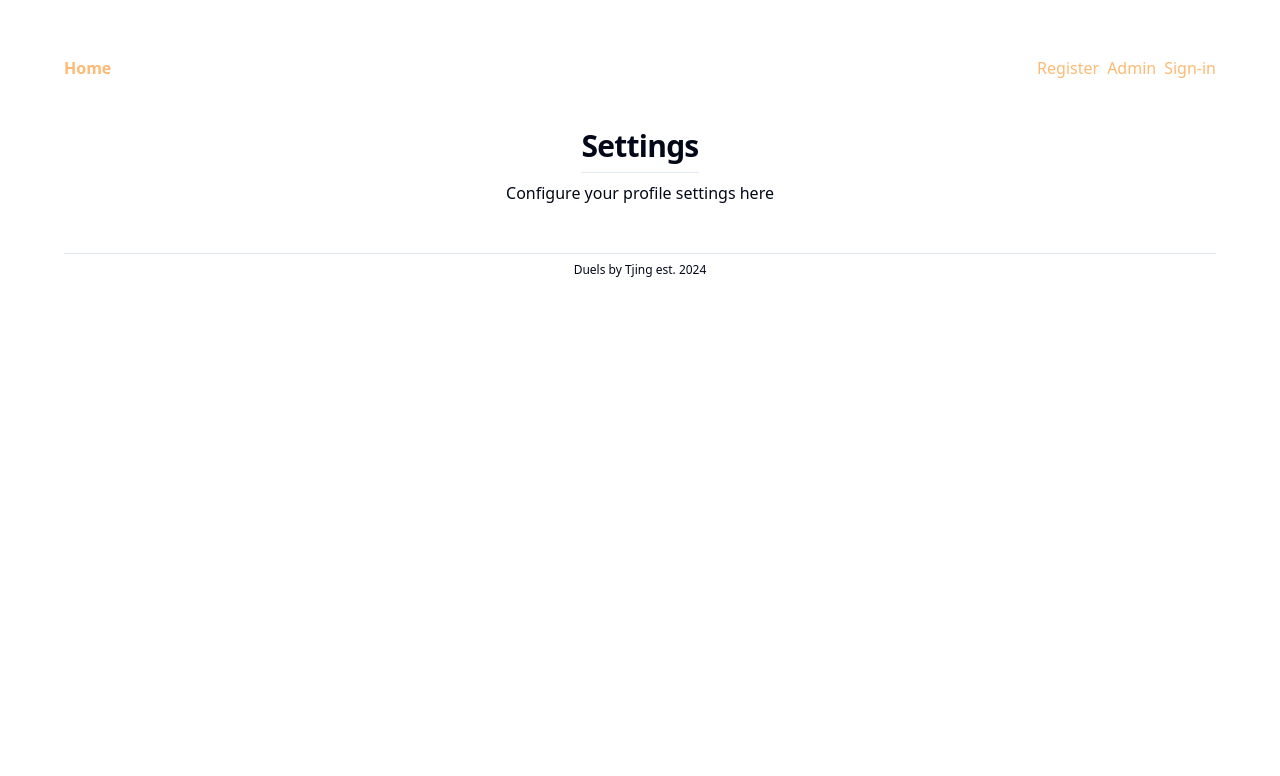
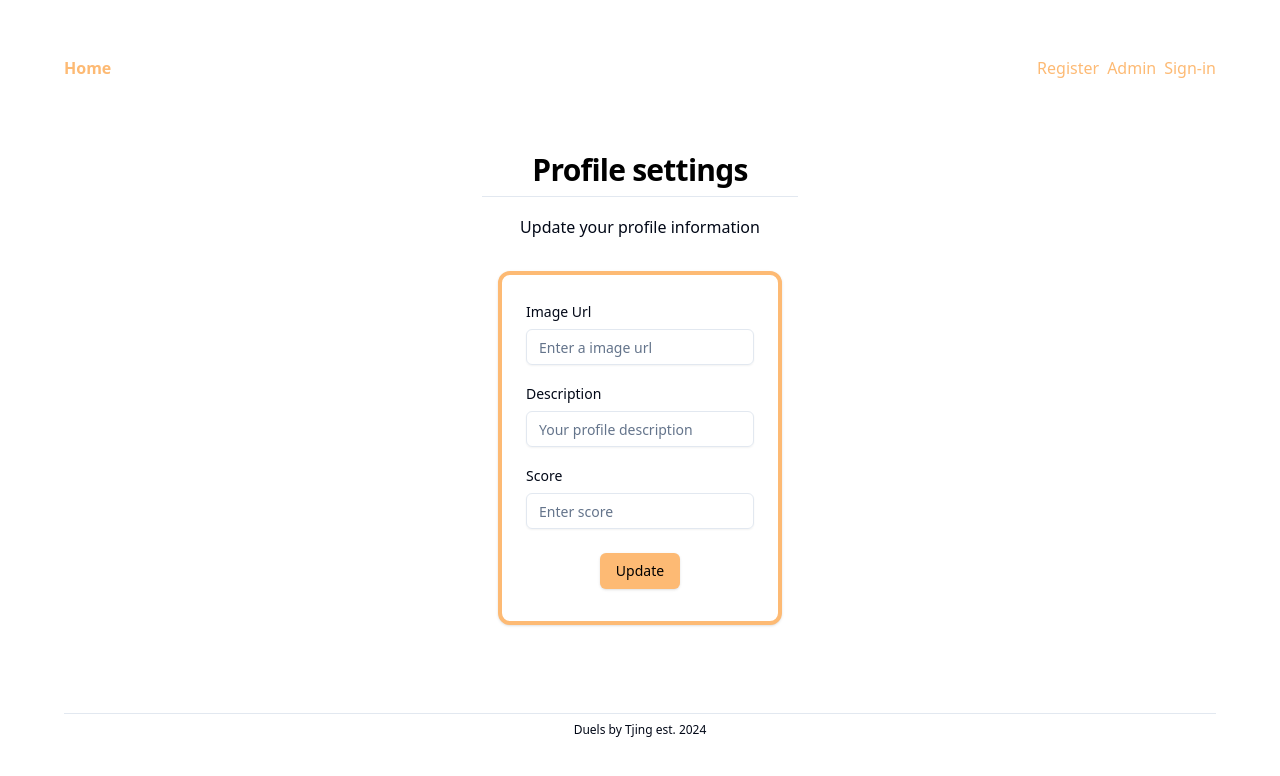
Before and after one commit to OGester/duels-mvp, a Next.js app: page /profile-page/settings in a window 1280 px wide. Shown: the top 776 px of the page. Built offline with nearby package versions, Linux system fonts and the light colour scheme; no server answers.

Commit message:
Cretaed update profile form on the profile/settings page

```diff
--- /dev/null
+++ b/app/profile-page/settings/actions.js
@@ -0,0 +1,22 @@
+"use server";
+
+import { redirect } from "next/navigation";
+import { setSessionCookie } from "@/lib/auth";
+import { createProfile } from "@/lib/profile";
+
+//gets the information from the updateProfileForm form inputs
+
+export async function updateProfileAction(formData) {
+  console.log("[updateProfileAction] formData:", formData);
+  const data = {
+    profileImageUrl: formData.get("profileImageUrl"),
+    description: formData.get("description"),
+    score: parseInt(formData.get("score")),
+  };
+
+  //TODO validate data / handle duplicate email error
+  const profile = await createProfile(data);
+  console.log("[updateProfileAction] profile info:", profile);
+  //await setSessionCookie(user);
+  redirect("/profile-page");
+}
--- a/app/profile-page/settings/page.jsx
+++ b/app/profile-page/settings/page.jsx
@@ -1,14 +1,9 @@
-export default async function userSettings() {
-  //somehow this function makes user in navbar undefined
-  //look in to that later,
-  //const user = getUserFromSession();
+import UpdateProfileForm from "@/components/UpdateProfileForm";
 
+export default async function profileSettings() {
   return (
     <div className="flex flex-col justify-center">
-      <div className="flex justify-center">
-        <h2>Settings</h2>
-      </div>
-      <p>Configure your profile settings here</p>
+      <UpdateProfileForm />
     </div>
   );
 }
--- /dev/null
+++ b/components/UpdateProfileForm.jsx
@@ -0,0 +1,77 @@
+"use client";
+import {
+  Card,
+  CardContent,
+  CardDescription,
+  CardFooter,
+  CardHeader,
+  CardTitle,
+} from "@/components/ui/card";
+import { Input } from "@/components/ui/input";
+import { Label } from "@/components/ui/label";
+import { Button } from "@/components/ui/button";
+
+//change to register action
+import { updateProfileAction } from "@/app/profile-page/settings/actions";
+import { useFormState } from "../lib/hooks";
+import Link from "next/link";
+
+export default function UpdateProfileForm() {
+  const [state, handleSubmit] = useFormState(updateProfileAction);
+
+  return (
+    <div className="flex flex-col justify-center w-auto p-6">
+      <h2 className="flex justify-center text-black font-bold mb-2.5">
+        Profile settings
+      </h2>
+      <p className="flex justify-center mb-4">
+        Update your profile information
+      </p>
+      <div className="flex justify-center p-4">
+        <Card className="flex flex-col justify-center border-4 border-orange-300">
+          <CardContent>
+            <form onSubmit={handleSubmit}>
+              <div className="grid w-full items-center gap-4 mt-6">
+                <div className="flex-col space-y-1.5">
+                  <Label htmlFor="profileImageUrlField">Image Url</Label>
+                  <Input
+                    id="profileImageUrlField"
+                    name="profileImageUrl"
+                    type="text"
+                    placeholder="Enter a image url"
+                  />
+                </div>
+                <div className="flex-col space-y-1.5">
+                  <Label htmlFor="descriptionField">Description</Label>
+                  <Input
+                    id="descriptionField"
+                    name="description"
+                    type="text"
+                    placeholder="Your profile description"
+                  />
+                </div>
+                <div className="flex-col space-y-1.5">
+                  <Label htmlFor="scoreField">Score</Label>
+                  <Input
+                    id="scoreField"
+                    name="score"
+                    type="int"
+                    placeholder="Enter score"
+                  />
+                </div>
+                {Boolean(state.error) && (
+                  <p className="text-red-700">{state.error.message}</p>
+                )}
+                <div className="flex justify-center py-2 text-xs">
+                  <Button className="bg-orange-300 text-black" type="submit">
+                    Update
+                  </Button>
+                </div>
+              </div>
+            </form>
+          </CardContent>
+        </Card>
+      </div>
+    </div>
+  );
+}
--- /dev/null
+++ b/lib/profile.js
@@ -0,0 +1,7 @@
+import { db } from "@/db";
+
+export async function createProfile({ profileImageUrl, description, score }) {
+  return await db.profile.create({
+    data: { profileImageUrl, description, score },
+  });
+}
```
Also changed, not shown: 1 other file (tests, documents, lock files or other folders).
